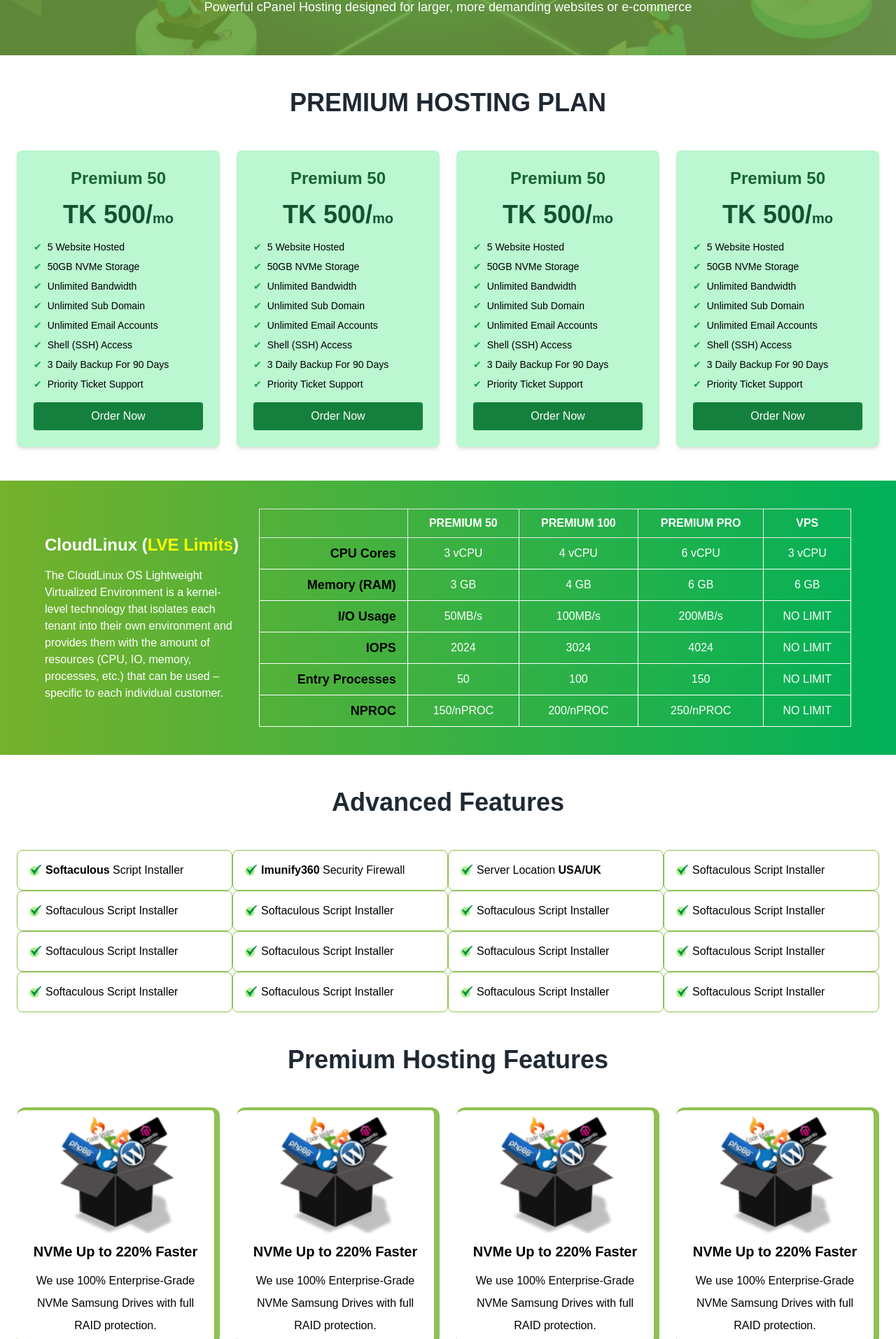
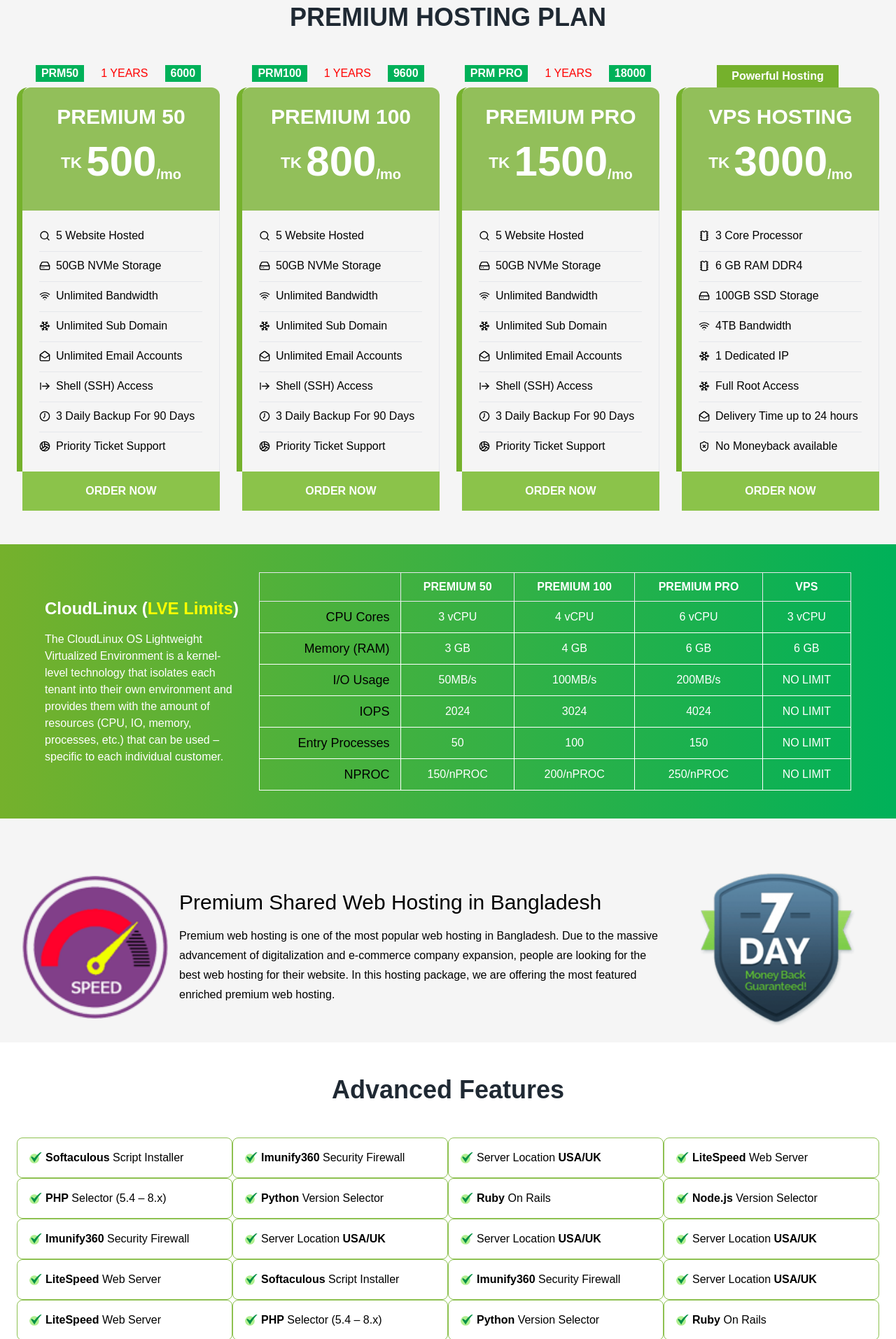
Before and after one commit to Adityo-dev/alpha.net.bd, a Next.js app: page /premium-hosting in a window 1280 px wide. Shown: the part 526-2440 px from the top of the page at 70% size. Built offline with nearby package versions, Linux system fonts and the light colour scheme.

Commit message:
Premium Hosting responsive

```diff
--- a/src/app/dedicated-server/page.js
+++ b/src/app/dedicated-server/page.js
@@ -233,8 +233,8 @@ function DedicatedServer() {
           <AvailableOperatingSystems
             availableOperatingSystemsData={availableOperatingSystemsData}
           />
+          <MakesExonHost makesExonHostData={makesExonHostData} />
           <VirtualServers virtualServersData={virtualServersData} />
-          <MakesExonHost makesExonHostData={makesExonHostData} />
           <WhereToStart />
         </div>
       </section>
--- a/src/app/premium-hosting/page.js
+++ b/src/app/premium-hosting/page.js
@@ -1,4 +1,5 @@
 import AdvancedFeatures from "@/components/premiumHosting/Advanced Features/AdvancedFeatures";
+import Banner from "@/components/premiumHosting/banner/Banner";
 import CloudLinuxTable from "@/components/premiumHosting/cloudLinuxTable/CloudLinuxTable";
 import PremiumHostingFeatures from "@/components/premiumHosting/premiumHostingFeatures/PremiumHostingFeatures";
 import PremiumHostingPlan from "@/components/premiumHosting/premiumHostingPlan/PremiumHostingPlan";
@@ -7,70 +8,71 @@ import Image from "next/image";
 // data
 const plans = [
   {
-    id: 1,
+    prm: "Prm50",
     name: "Premium 50",
     price: 500,
-    features: [
-      "5 Website Hosted",
-      "50GB NVMe Storage",
-      "Unlimited Bandwidth",
-      "Unlimited Sub Domain",
-      "Unlimited Email Accounts",
-      "Shell (SSH) Access",
-      "3 Daily Backup For 90 Days",
-      "Priority Ticket Support",
-    ],
+    features: {
+      hosting: "5 Website Hosted",
+      storage: "50GB NVMe Storage",
+      bandwidth: "Unlimited Bandwidth",
+      subDomain: "Unlimited Sub Domain",
+      emailAccounts: "Unlimited Email Accounts",
+      sshAccess: "Shell (SSH) Access",
+      backup: "3 Daily Backup For 90 Days",
+      support: "Priority Ticket Support",
+    },
   },
   {
-    id: 2,
-    name: "Premium 50",
-    price: 500,
-    features: [
-      "5 Website Hosted",
-      "50GB NVMe Storage",
-      "Unlimited Bandwidth",
-      "Unlimited Sub Domain",
-      "Unlimited Email Accounts",
-      "Shell (SSH) Access",
-      "3 Daily Backup For 90 Days",
-      "Priority Ticket Support",
-    ],
+    prm: "Prm100",
+    name: "Premium 100",
+    price: 800,
+    features: {
+      hosting: "5 Website Hosted",
+      storage: "50GB NVMe Storage",
+      bandwidth: "Unlimited Bandwidth",
+      subDomain: "Unlimited Sub Domain",
+      emailAccounts: "Unlimited Email Accounts",
+      sshAccess: "Shell (SSH) Access",
+      backup: "3 Daily Backup For 90 Days",
+      support: "Priority Ticket Support",
+    },
   },
   {
-    id: 3,
-    name: "Premium 50",
-    price: 500,
-    features: [
-      "5 Website Hosted",
-      "50GB NVMe Storage",
-      "Unlimited Bandwidth",
-      "Unlimited Sub Domain",
-      "Unlimited Email Accounts",
-      "Shell (SSH) Access",
-      "3 Daily Backup For 90 Days",
-      "Priority Ticket Support",
-    ],
+    prm: "Prm pro",
+    name: "Premium pro",
+    price: 1500,
+    features: {
+      hosting: "5 Website Hosted",
+      storage: "50GB NVMe Storage",
+      bandwidth: "Unlimited Bandwidth",
+      subDomain: "Unlimited Sub Domain",
+      emailAccounts: "Unlimited Email Accounts",
+      sshAccess: "Shell (SSH) Access",
+      backup: "3 Daily Backup For 90 Days",
+      support: "Priority Ticket Support",
+    },
   },
   {
-    id: 4,
-    name: "Premium 50",
-    price: 500,
-    features: [
-      "5 Website Hosted",
-      "50GB NVMe Storage",
-      "Unlimited Bandwidth",
-      "Unlimited Sub Domain",
-      "Unlimited Email Accounts",
-      "Shell (SSH) Access",
-      "3 Daily Backup For 90 Days",
-      "Priority Ticket Support",
-    ],
+    powerful: "Powerful Hosting",
+    name: "Vps hosting",
+    price: 3000,
+    features: {
+      processor: "3 Core Processor",
+      ram: "6 GB RAM DDR4",
+      storage: "100GB SSD Storage",
+      bandwidth: "4TB Bandwidth",
+      dedicatedIP: "1 Dedicated IP",
+      rootAccess: "Full Root Access",
+      deliveryTime: "Delivery Time up to 24 hours",
+      moneyback: "No Moneyback available",
+    },
   },
 ];
 
 function PremiumHosting() {
   return (
     <main className="relative w-full space-y-12">
+      <section className="bg-[#F5F5F5] space-y-12">
         <header
           style={{
             backgroundImage: `url('/web-hosting-.png')`,
@@ -102,7 +104,8 @@ function PremiumHosting() {
 
         <PremiumHostingPlan plans={plans} />
         <CloudLinuxTable />
-
+        <Banner />
+      </section>
       <AdvancedFeatures />
       <PremiumHostingFeatures />
     </main>
--- a/src/components/premiumHosting/Advanced Features/AdvancedFeatures.js
+++ b/src/components/premiumHosting/Advanced Features/AdvancedFeatures.js
@@ -12,43 +12,67 @@ const advancedFeaturesData = [
     title: "Server Location <span class='font-semibold'>USA/UK</span>",
   },
   {
-    title: "Softaculous Script Installer",
+    title: "<span class='font-semibold'>LiteSpeed</span> Web Server",
   },
   {
-    title: "Softaculous Script Installer",
+    title: "<span class='font-semibold'>PHP</span> Selector (5.4 – 8.x)",
   },
   {
-    title: "Softaculous Script Installer",
+    title: "<span class='font-semibold'>Python</span> Version Selector",
   },
   {
-    title: "Softaculous Script Installer",
+    title: "<span class='font-semibold'>Ruby</span> On Rails",
   },
   {
-    title: "Softaculous Script Installer",
+    title: "<span class='font-semibold'>Node.js</span> Version Selector",
   },
   {
-    title: "Softaculous Script Installer",
+    title: "<span class='font-semibold'>Imunify360</span> Security Firewall",
   },
   {
-    title: "Softaculous Script Installer",
+    title: "Server Location <span class='font-semibold'>USA/UK</span>",
   },
   {
-    title: "Softaculous Script Installer",
+    title: "Server Location <span class='font-semibold'>USA/UK</span>",
   },
   {
-    title: "Softaculous Script Installer",
+    title: "Server Location <span class='font-semibold'>USA/UK</span>",
   },
   {
-    title: "Softaculous Script Installer",
+    title: "<span class='font-semibold'>LiteSpeed</span> Web Server",
   },
   {
-    title: "Softaculous Script Installer",
+    title: "<span class='font-semibold'>Softaculous</span> Script Installer	",
   },
   {
-    title: "Softaculous Script Installer",
+    title: "<span class='font-semibold'>Imunify360</span> Security Firewall",
   },
   {
-    title: "Softaculous Script Installer",
+    title: "Server Location <span class='font-semibold'>USA/UK</span>",
+  },
+  {
+    title: "<span class='font-semibold'>LiteSpeed</span> Web Server",
+  },
+  {
+    title: "<span class='font-semibold'>PHP</span> Selector (5.4 – 8.x)",
+  },
+  {
+    title: "<span class='font-semibold'>Python</span> Version Selector",
+  },
+  {
+    title: "<span class='font-semibold'>Ruby</span> On Rails",
+  },
+  {
+    title: "<span class='font-semibold'>Node.js</span> Version Selector",
+  },
+  {
+    title: "<span class='font-semibold'>Imunify360</span> Security Firewall",
+  },
+  {
+    title: "Server Location <span class='font-semibold'>USA/UK</span>",
+  },
+  {
+    title: "<span class='font-semibold'>LiteSpeed</span> Web Server",
   },
 ];
 
@@ -59,7 +83,7 @@ function AdvancedFeatures() {
         Advanced Features
       </h2>
 
-      <section className="grid grid-cols-4">
+      <section className="grid grid-cols-2 lg:grid-cols-3  xl:grid-cols-4">
         {advancedFeaturesData.map((feature, ind) => (
           <div
             key={ind}
--- /dev/null
+++ b/src/components/premiumHosting/banner/Banner.js
@@ -0,0 +1,42 @@
+import Image from "next/image";
+
+function Banner() {
+  return (
+    <section>
+      <div className="container mx-auto px-3 lg:px-6 lg:flex items-center gap-4 justify-center sm:justify-between py-6">
+        <div className="w-full lg:w-3/4 flex flex-col sm:flex-row items-center gap-2 text-center sm:text-start">
+          <Image
+            src={"/speed.png"}
+            width={400}
+            height={400}
+            alt=""
+            className="w-56 h-56 object-contain"
+          />
+          <div>
+            <h2 className="text-3xl">
+              Premium Shared Web Hosting in Bangladesh
+            </h2>
+            <p className="leading-7 mt-4">
+              Premium web hosting is one of the most popular web hosting in
+              Bangladesh. Due to the massive advancement of digitalization and
+              e-commerce company expansion, people are looking for the best web
+              hosting for their website. In this hosting package, we are
+              offering the most featured enriched premium web hosting.
+            </p>
+          </div>
+        </div>
+        <div className="w-full sm:w-auto mx-auto">
+          <Image
+            src={"/money-back-guarantee-1.png"}
+            width={400}
+            height={400}
+            alt=""
+            className="w-56 h-56 object-contain"
+          />
+        </div>
+      </div>
+    </section>
+  );
+}
+
+export default Banner;
--- a/src/components/premiumHosting/cloudLinuxTable/CloudLinuxTable.js
+++ b/src/components/premiumHosting/cloudLinuxTable/CloudLinuxTable.js
@@ -27,7 +27,7 @@ function CloudLinuxTable() {
             </thead>
             <tbody>
               <tr>
-                <td className="border border-white font-semibold text-black text-lg text-right px-4 py-2">
+                <td className="border border-white text-black text-lg text-right px-4 py-2">
                   CPU Cores
                 </td>
                 <td className="border border-white px-4 py-2 text-center">
@@ -44,7 +44,7 @@ function CloudLinuxTable() {
                 </td>
               </tr>
               <tr>
-                <td className="border border-white font-semibold text-black text-lg text-right px-4 py-2">
+                <td className="border border-white text-black text-lg text-right px-4 py-2">
                   Memory (RAM)
                 </td>
                 <td className="border border-white px-4 py-2 text-center">
@@ -61,7 +61,7 @@ function CloudLinuxTable() {
                 </td>
               </tr>
               <tr>
-                <td className="border border-white font-semibold text-black text-lg text-right px-4 py-2">
+                <td className="border border-white text-black text-lg text-right px-4 py-2">
                   I/O Usage
                 </td>
                 <td className="border border-white px-4 py-2 text-center">
@@ -78,7 +78,7 @@ function CloudLinuxTable() {
                 </td>
               </tr>
               <tr>
-                <td className="border border-white font-semibold text-black text-lg text-right px-4 py-2">
+                <td className="border border-white text-black text-lg text-right px-4 py-2">
                   IOPS
                 </td>
                 <td className="border border-white px-4 py-2 text-center">
@@ -95,7 +95,7 @@ function CloudLinuxTable() {
                 </td>
               </tr>
               <tr>
-                <td className="border border-white font-semibold text-black text-lg text-right px-4 py-2">
+                <td className="border border-white text-black text-lg text-right px-4 py-2">
                   Entry Processes
                 </td>
                 <td className="border border-white px-4 py-2 text-center">
@@ -112,7 +112,7 @@ function CloudLinuxTable() {
                 </td>
               </tr>
               <tr>
-                <td className="border border-white font-semibold text-black text-lg text-right px-4 py-2">
+                <td className="border border-white text-black text-lg text-right px-4 py-2">
                   NPROC
                 </td>
                 <td className="border border-white px-4 py-2 text-center">
--- a/src/components/premiumHosting/premiumHostingFeatures/PremiumHostingFeatures.js
+++ b/src/components/premiumHosting/premiumHostingFeatures/PremiumHostingFeatures.js
@@ -3,62 +3,62 @@ import Image from "next/image";
 // data
 const premiumHostingFeaturesData = [
   {
-    image: "/ic3.png",
+    image: "/nvme.png",
     title: "NVMe Up to 220% Faster",
     description:
       "We use 100% Enterprise-Grade NVMe Samsung Drives with full RAID protection.",
   },
   {
     image: "/ic3.png",
-    title: "NVMe Up to 220% Faster",
+    title: "1-Click App Installs",
     description:
-      "We use 100% Enterprise-Grade NVMe Samsung Drives with full RAID protection.",
+      "Easily install over 310 applications With our 1-click auto-installer. Keep Your Website Up-To-Date With One click.",
   },
   {
-    image: "/ic3.png",
-    title: "NVMe Up to 220% Faster",
+    image: "/cpp1.png",
+    title: "cPanel Control Panel",
     description:
-      "We use 100% Enterprise-Grade NVMe Samsung Drives with full RAID protection.",
+      "Familiar with cPanel, but want the option of failover and scalability? Introducing the first cPanel failover solution",
   },
   {
-    image: "/ic3.png",
-    title: "NVMe Up to 220% Faster",
+    image: "/jetbackup1.png",
+    title: "3x Daily Backups",
     description:
-      "We use 100% Enterprise-Grade NVMe Samsung Drives with full RAID protection.",
+      "3x Daily automated backups for all your website files, databases. You don’t have to do a thing!",
   },
   {
-    image: "/ic3.png",
-    title: "NVMe Up to 220% Faster",
+    image: "/Uptime-SLA-Icon-large-gp-blue.png",
+    title: "99.9% Uptime Guarantee",
     description:
-      "We use 100% Enterprise-Grade NVMe Samsung Drives with full RAID protection.",
+      "Our servers have been designed to ensure that your websites stay online without downtime. Our uptime is backed by our SLA.",
   },
   {
-    image: "/ic3.png",
-    title: "NVMe Up to 220% Faster",
+    image: "/migration.png",
+    title: "Free Migration Service",
     description:
-      "We use 100% Enterprise-Grade NVMe Samsung Drives with full RAID protection.",
+      "CloudLinux is used to provide each cPanel with a virtual “caged” environment, delivering both security, reliability and performance.",
   },
   {
-    image: "/ic3.png",
-    title: "NVMe Up to 220% Faster",
+    image: "/cloudlinux.png",
+    title: "Money Back Guarantee",
     description:
-      "We use 100% Enterprise-Grade NVMe Samsung Drives with full RAID protection.",
+      "If your not completely satisfied, simply cancel and request a refund within 7 days. We also don't tie our customers in - ever.",
   },
   {
-    image: "/ic3.png",
-    title: "NVMe Up to 220% Faster",
+    image: "/cloud-speeds-2-4.png",
+    title: "Free SSL Certificate",
     description:
-      "We use 100% Enterprise-Grade NVMe Samsung Drives with full RAID protection.",
+      "Free SSL Certificate, automated, and open certificate authority brought to you by the non-profit Internet Security",
   },
 ];
 function PremiumHostingFeatures() {
   return (
-    <section className="container mx-auto  px-3 lg:px-6">
+    <section className="container mx-auto px-3 lg:px-6 ">
       <h2 className="text-3xl md:text-4xl font-semibold text-center mb-12 text-[#1f2933]">
         Premium Hosting Features
       </h2>
 
-      <div className="grid grid-cols-4 gap-6">
+      <div className="grid grid-cols-1 sm:grid-cols-2 lg:grid-cols-3  xl:grid-cols-4 gap-6">
         {premiumHostingFeaturesData.map((features, ind) => (
           <div
             key={ind}
@@ -69,7 +69,7 @@ function PremiumHostingFeatures() {
               width={400}
               height={400}
               alt=""
-              className="w-48 mx-auto"
+              className="max-w-40 w-full mx-auto"
             />
             <h2 className="text-xl font-semibold">{features?.title}</h2>
             <h2 className="leading-8">{features?.description}</h2>
--- a/src/components/premiumHosting/premiumHostingPlan/PremiumHostingPlan.js
+++ b/src/components/premiumHosting/premiumHostingPlan/PremiumHostingPlan.js
@@ -1,27 +1,135 @@
+import {
+  ArrowRightFromLine,
+  Clock7,
+  Cpu,
+  HardDrive,
+  MailOpen,
+  Microchip,
+  Search,
+  ShieldX,
+  Snowflake,
+  Volleyball,
+  Wifi,
+} from "lucide-react";
+
 function PremiumHostingPlan({ plans }) {
   return (
     <main className="container mx-auto px-3 lg:px-6">
       <h2 className="text-3xl md:text-4xl font-semibold text-center mb-12 text-[#1f2933]">
         PREMIUM HOSTING PLAN
       </h2>
-      <div className="grid grid-cols-1 md:grid-cols-4 gap-6">
-        {plans.map((plan) => (
-          <div key={plan.id} className="bg-green-200 p-6 rounded-lg shadow-md">
-            <h2 className="text-2xl font-bold text-center text-green-800">
-              {plan.name}
-            </h2>
-            <p className="text-4xl font-bold text-center my-4 text-green-900">
-              TK {plan.price}/<span className="text-xl">mo</span>
-            </p>
-            <ul className="text-sm space-y-2">
-              {plan.features.map((feature, index) => (
-                <li key={index} className="flex items-center">
-                  <span className="text-green-600 mr-2">✔</span>
-                  {feature}
-                </li>
-              ))}
-            </ul>
-            <button className="w-full mt-4 bg-green-700 text-white py-2 rounded hover:bg-green-600">
+      <div className="grid grid-cols-1 sm:grid-cols-2 lg:grid-cols-3  xl:grid-cols-4 gap-6">
+        {plans.map((plan, ind) => (
+          <div key={ind}>
+            <div>
+              <div>
+                {plan?.prm && (
+                  <p className="flex items-center justify-center gap-6 uppercase mb-2">
+                    <span className="bg-[#00B159] text-white font-semibold px-2 ">
+                      {plan?.prm}
+                    </span>
+                    <span className="text-[#ff0000]">1 YEARS</span>
+                    <span className="bg-[#00B159] text-white font-semibold px-2 ">
+                      {plan?.price * 12}
+                    </span>
+                  </p>
+                )}
+              </div>
+              {plan?.powerful && (
+                <p className="w-3/5 mx-auto text-center bg-[#75B12C] text-white font-semibold py-1">
+                  {plan?.powerful}
+                </p>
+              )}
+            </div>
+            <div className="border-l-8 rounded-t-2xl border-[#75B12C]">
+              <div className="bg-[#92BF5A] text-white p-6 rounded-t-xl">
+                <h2 className="text-3xl uppercase font-semibold text-center">
+                  {plan.name}
+                </h2>
+                <p className="text-3xl font-bold text-center my-4 ">
+                  <sup>TK </sup>
+                  <span className="text-6xl">{plan.price}</span>
+                  <sub className="text-xl">/mo</sub>
+                </p>
+              </div>
+
+              <div className="border-r">
+                {plan?.prm && (
+                  <div className="space-y-2 p-6">
+                    <p className="flex items-center gap-2 border-b pb-2.5">
+                      <Search size={16} />
+                      <span>{plan?.features?.hosting}</span>
+                    </p>
+                    <p className="flex items-center gap-2 border-b pb-2.5">
+                      <HardDrive size={16} />
+                      <span>{plan?.features?.storage}</span>
+                    </p>
+                    <p className="flex items-center gap-2 border-b pb-2.5">
+                      <Wifi size={16} />
+                      <span>{plan?.features?.bandwidth}</span>
+                    </p>
+                    <p className="flex items-center gap-2 border-b pb-2.5">
+                      <Snowflake size={16} />
+                      <span>{plan?.features?.subDomain}</span>
+                    </p>
+                    <p className="flex items-center gap-2 border-b pb-2.5">
+                      <MailOpen size={16} />
+                      <span>{plan?.features?.emailAccounts}</span>
+                    </p>
+                    <p className="flex items-center gap-2 border-b pb-2.5">
+                      <ArrowRightFromLine size={16} />
+                      <span>{plan?.features?.sshAccess}</span>
+                    </p>
+                    <p className="flex items-center gap-2 border-b pb-2.5">
+                      <Clock7 size={16} />
+                      <span>{plan?.features?.backup}</span>
+                    </p>
+                    <p className="flex items-center gap-2">
+                      <Volleyball size={16} />
+                      <span>{plan?.features?.support}</span>
+                    </p>
+                  </div>
+                )}
+
+                {plan?.powerful && (
+                  <div className="space-y-2 p-6">
+                    <p className="flex items-center gap-2 border-b pb-2.5">
+                      <Microchip size={16} />
+                      <span>{plan?.features?.processor}</span>
+                    </p>
+                    <p className="flex items-center gap-2 border-b pb-2.5">
+                      <Microchip size={16} />
+                      <span>{plan?.features?.ram}</span>
+                    </p>
+                    <p className="flex items-center gap-2 border-b pb-2.5">
+                      <HardDrive size={16} />
+                      <span>{plan?.features?.storage}</span>
+                    </p>
+                    <p className="flex items-center gap-2 border-b pb-2.5">
+                      <Wifi size={16} />
+                      <span>{plan?.features?.bandwidth}</span>
+                    </p>
+                    <p className="flex items-center gap-2 border-b pb-2.5">
+                      <Snowflake size={16} />
+                      <span>{plan?.features?.dedicatedIP}</span>
+                    </p>
+                    <p className="flex items-center gap-2 border-b pb-2.5">
+                      <Snowflake size={16} />
+                      <span>{plan?.features?.rootAccess}</span>
+                    </p>
+                    <p className="flex items-center gap-2 border-b pb-2.5">
+                      <MailOpen size={16} />
+                      <span>{plan?.features?.deliveryTime}</span>
+                    </p>
+                    <p className="flex items-center gap-2">
+                      <ShieldX size={16} />
+                      <span>{plan?.features?.moneyback}</span>
+                    </p>
+                  </div>
+                )}
+              </div>
+            </div>
+            <button className="w-full bg-[#8BC34A] uppercase text-white font-semibold py-4 border-s-8 border-[#F5F5F5]">
               Order Now
             </button>
           </div>
--- a/src/components/shared/navigationBar/BottomNav.js
+++ b/src/components/shared/navigationBar/BottomNav.js
@@ -7,11 +7,11 @@ function BottomNav({ navData }) {
   const pathname = usePathname();
   return (
     <nav>
-      <div className="relative container mx-auto px-3 lg:px-6 w-full hidden xl:flex items-center justify-center pt-4 transition-all">
+      <div className="relative container mx-auto px-3 lg:px-6 w-full hidden 2xl:flex items-center justify-center pt-4 transition-all">
         {navData.map((item, index) => (
           <div
             key={index}
-            className={` relative capitalize border px-6 py-2 group
+            className={`relative capitalize border px-6 py-2 group
 
             `}
           >
--- a/src/components/shared/navigationBar/CenterNav.js
+++ b/src/components/shared/navigationBar/CenterNav.js
@@ -30,11 +30,11 @@ function CenterNav() {
           width={600}
           height={600}
           alt="Brand logo"
-          className="w-44 xl:w-full h-full"
+          className="w-44 2xl:w-full h-full"
         />
       </Link>
 
-      <div className="hidden xl:flex items-center gap-4 ">
+      <div className="hidden 2xl:flex items-center gap-4 ">
         <Link
           href={"#"}
           className="text-4xl font-semibold text-red-600 uppercase"
@@ -55,7 +55,7 @@ function CenterNav() {
         ))}
       </div>
 
-      <div className="flex gap-5 items-center xl:hidden">
+      <div className="flex gap-5 items-center 2xl:hidden">
         <PhoneCall size={20} strokeWidth={2} />
         <UserRound size={20} strokeWidth={2} />
         <Menu size={32} strokeWidth={2} />
```
Lines whose indentation alone changed are shown as unchanged.
